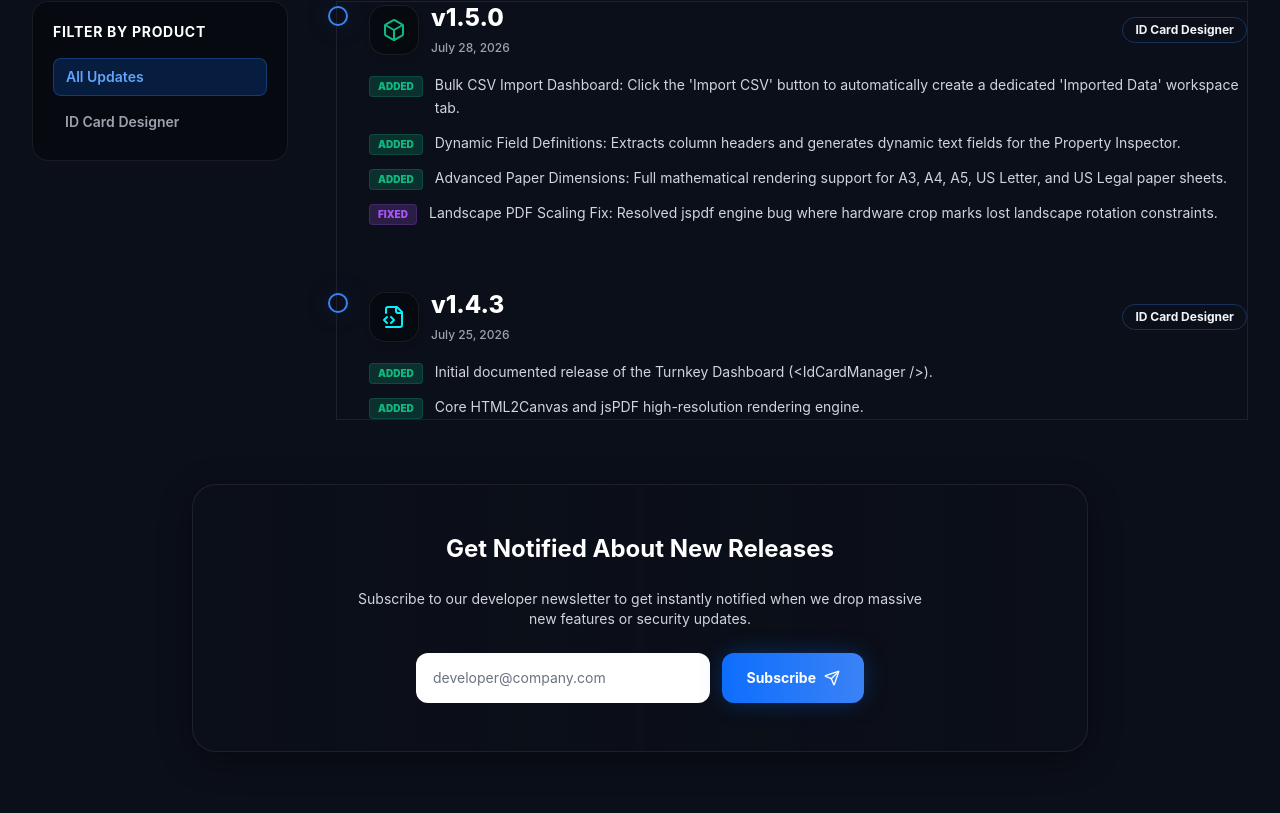
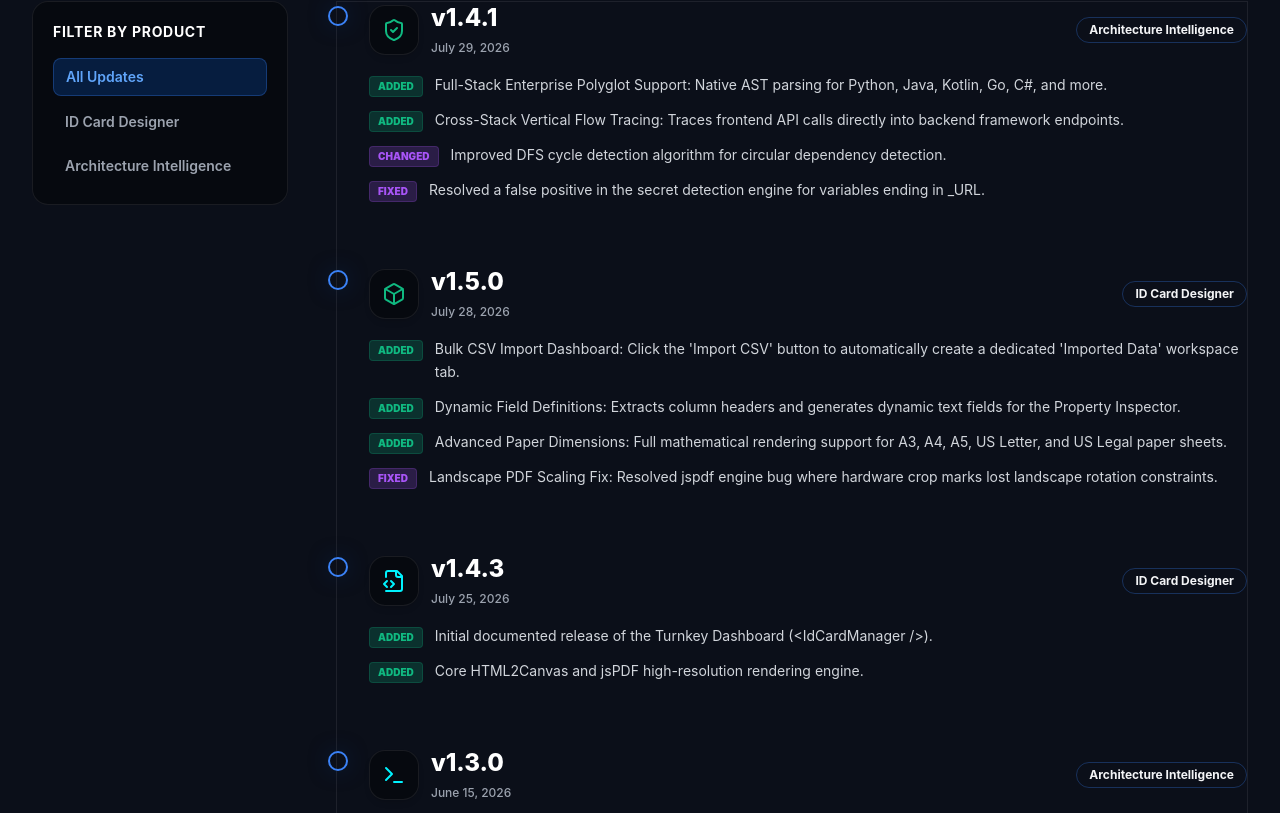
Before and after one commit to aabid-wani/stratametriq-website, a Next.js app: page /changelog in a window 1280 px wide. Shown: the part 387-1200 px from the top of the page. Built offline with nearby package versions, Linux system fonts and the light colour scheme.

Commit message:
docs: add architecture intelligence documentation and create changelog page

```diff
--- a/src/app/changelog/page.tsx
+++ b/src/app/changelog/page.tsx
@@ -1,12 +1,24 @@
 "use client";
 
 import React, { useState } from "react";
-import { History, Box, Send, FileCode2 } from "lucide-react";
+import { History, Box, Send, FileCode2, ShieldCheck, Terminal } from "lucide-react";
 
 export default function ChangelogPage() {
   const [filter, setFilter] = useState("All");
 
   const changelogData = [
+    {
+      version: "v1.4.1",
+      date: "July 29, 2026",
+      product: "Architecture Intelligence",
+      icon: <ShieldCheck className="w-6 h-6 text-neon-emerald" />,
+      features: [
+        { type: "Added", text: "Full-Stack Enterprise Polyglot Support: Native AST parsing for Python, Java, Kotlin, Go, C#, and more." },
+        { type: "Added", text: "Cross-Stack Vertical Flow Tracing: Traces frontend API calls directly into backend framework endpoints." },
+        { type: "Changed", text: "Improved DFS cycle detection algorithm for circular dependency detection." },
+        { type: "Fixed", text: "Resolved a false positive in the secret detection engine for variables ending in _URL." }
+      ]
+    },
     {
       version: "v1.5.0",
       date: "July 28, 2026",
@@ -27,6 +39,16 @@ export default function ChangelogPage() {
       features: [
         { type: "Added", text: "Initial documented release of the Turnkey Dashboard (<IdCardManager />)." },
         { type: "Added", text: "Core HTML2Canvas and jsPDF high-resolution rendering engine." }
+      ]
+    },
+    {
+      version: "v1.3.0",
+      date: "June 15, 2026",
+      product: "Architecture Intelligence",
+      icon: <Terminal className="w-6 h-6 text-neon-cyan" />,
+      features: [
+        { type: "Added", text: "Interactive VS Code Extension: First release of the interactive developer UI with real-time editor sync." },
+        { type: "Added", text: "13-Point Safety Audit: Shipped the automated DevSecOps pre-deployment audit engine." }
       ]
     }
   ];
@@ -68,6 +90,12 @@ export default function ChangelogPage() {
                 className={`text-left px-3 py-2 rounded-lg text-sm font-semibold transition-colors ${filter === "ID Card Designer" ? "bg-electric-600/20 text-electric-400 border border-electric-500/30" : "text-gray-400 hover:text-white hover:bg-white/5"}`}
               >
                 ID Card Designer
+              </button>
+              <button
+                onClick={() => setFilter("Architecture Intelligence")}
+                className={`text-left px-3 py-2 rounded-lg text-sm font-semibold transition-colors ${filter === "Architecture Intelligence" ? "bg-electric-600/20 text-electric-400 border border-electric-500/30" : "text-gray-400 hover:text-white hover:bg-white/5"}`}
+              >
+                Architecture Intelligence
               </button>
             </div>
           </div>
```
Also changed, not shown: 1 other file (tests, documents, lock files or other folders).
